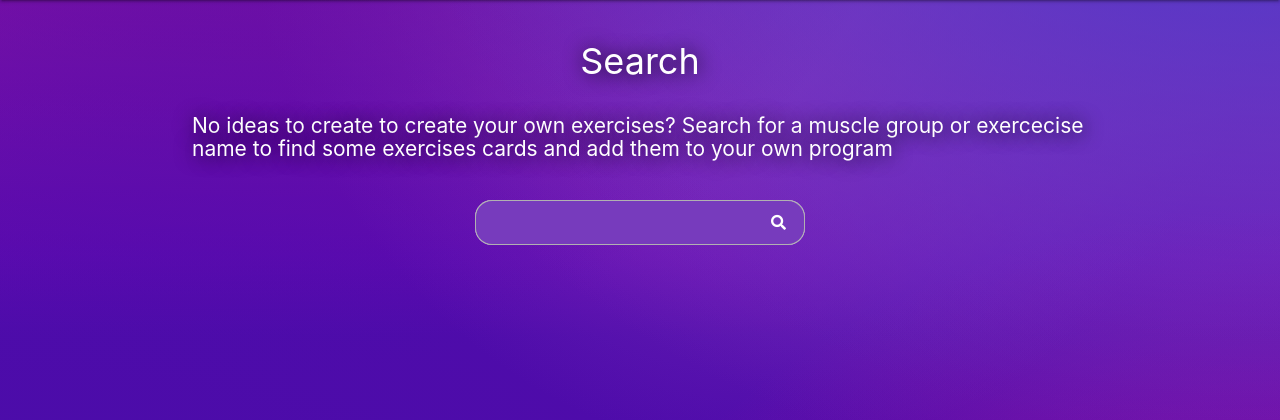
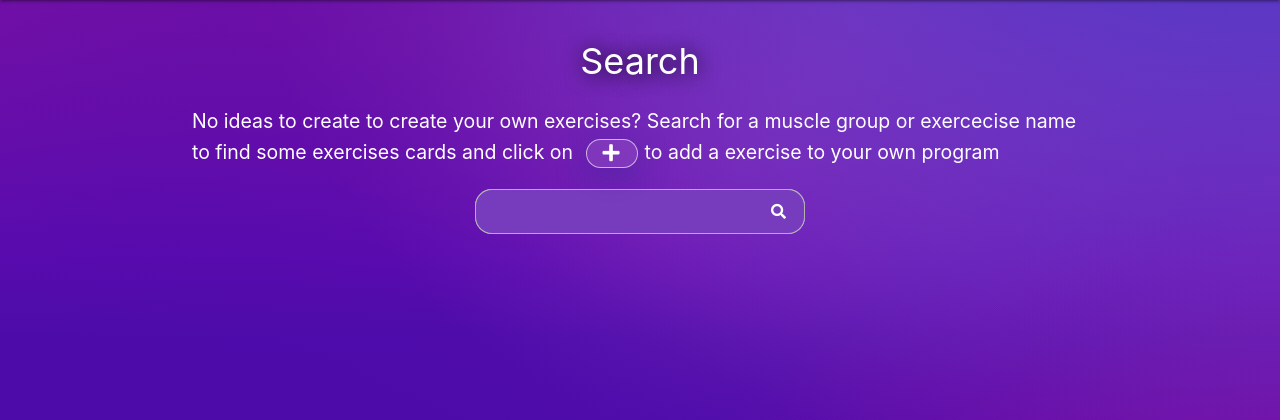
Before and after one commit to pcantarelli/backend-Dev-project, a Flask app: page /search in a window 1280 px wide. Shown: the part 64-484 px from the top of the page. Run offline with Flask 2, Linux system fonts and the light colour scheme; some libraries are stand-ins or nearby versions.

Commit message:
Added exercise copy function to search page

```diff
--- a/app.py
+++ b/app.py
@@ -283,7 +283,26 @@ def search():
     return render_template("search.html")
 
 
-#Haddling errors
+@app.route("/copy_exercise/<exercise_id>", methods=["GET", "POST"])
+def copy_exercise(exercise_id):
+    print('exercise id')
+    print(exercise_id)
+    exercise_found = mongo.db.exercises.find_one({"_id": ObjectId(exercise_id)})
+    print('exercise_found')
+    print(exercise_found)
+    username = session["user"]
+    exercise_found["created_by"] = username
+    exercise_found.pop('_id', None)
+
+    print('exercise_found changed')
+    print(exercise_found)
+    mongo.db.exercises.insert_one(exercise_found)
+
+    flash("Exercise Copied Successfully")
+    return redirect(url_for("programs_list", username=username))
+
+
+#Error Handlers
 @app.errorhandler(404)
 def page_not_found(e):
     return render_template('404.html'), 404
--- a/static/css/style.css
+++ b/static/css/style.css
@@ -346,10 +346,11 @@ footer {
     display: flex;
     flex-wrap: wrap;
     justify-content: space-between;
+    max-width: 790px;
 }
 
 .card-button {
-    width: 365px;
+    width: 46%;
     height: 300px;
     padding: 0px 35px;
     color: #ffffff;
@@ -372,9 +373,9 @@ footer {
     width: 100%;
 }
 
-@media only screen and (max-width: 480px) {
+@media only screen and (max-width: 823px) {
     .card-button {
-        width: 330px;
+        width: 100%;
         height: 220px;
     }
 }
@@ -699,16 +700,25 @@ li:last-child>.collapsible-header {
 }
 
 /* Search */
+.search-intro {
+    color: var(--white);
+    font-size: 1.3rem;
+}
+ #search-btn{
+    margin: 3px 7px;
+    line-height: 26px;
+ }
+
+.search-form {
+    margin: 1.2rem 0;
+    width: 330px;
+}
+
 .search-bg {
     display: flex;
     background-color: var(--white);
     height: 45px;
     border-radius: 17px;
-}
-
-.search-form {
-    margin: 1.2rem 0;
-    width: 330px;
 }
 
 .search-form input {
--- a/templates/search.html
+++ b/templates/search.html
@@ -18,16 +18,19 @@
 <div class="exercise-list">
     {% for group in groups_list %}
     <div class="group-list">
-
         <h5 class="group-name">{{group}}</h5>
-
         <ul class="collapsible">
-
             {% for exercise in exercises_list %}
             {% if exercise.group_name ==  group %}
             <li>
-                <div class="collapsible-header z-depth-1">{{ exercise.exercise_name }}<i
-                        class="fas fa-chevron-circle-down"></i></div>
+                <div class="collapsible-header z-depth-1">{{ exercise.exercise_name }}
+                    <div>
+                        <a href="{{ url_for('copy_exercise', exercise_id=exercise._id) }}" class="btn btn-editor ">
+                            <i class="fas fa-plus"></i>
+                        </a>
+                        <i class="fas fa-chevron-circle-down"></i>
+                    </div>
+                </div>
                 <div class="collapsible-body">
                     <div class="exercise-info">
                         <div class="info-name">Weight: </div><span>{{ exercise.weight }}</span><span>kg</span>
@@ -61,8 +64,8 @@
 {% if no_results %}
 <h2>No search results for: {{ query }}</h2>
 {% else %}
-<h2>No ideas to create to create your own exercises? Search for a muscle group or exercecise name to find some exercises
-    cards and add them to your own program</h2>
+<div class="search-intro">No ideas to create to create your own exercises? Search for a muscle group or exercecise name to find some exercises
+    cards and click on <span class="btn btn-editor" id="search-btn"><i class="fas fa-plus"></i></span>to add a exercise to your own program</div>
 {% endif %}
 
 <form class="search-form" method="POST" action="{{ url_for('search') }}">
```
Also changed, not shown: templates/edit_program.html (+10 -1 lines).
